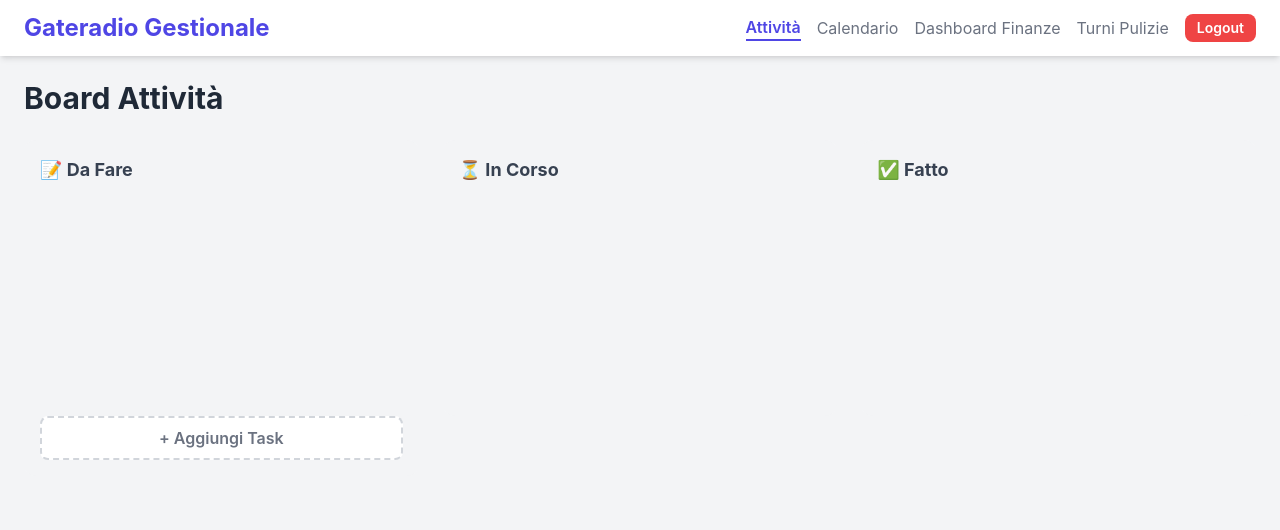
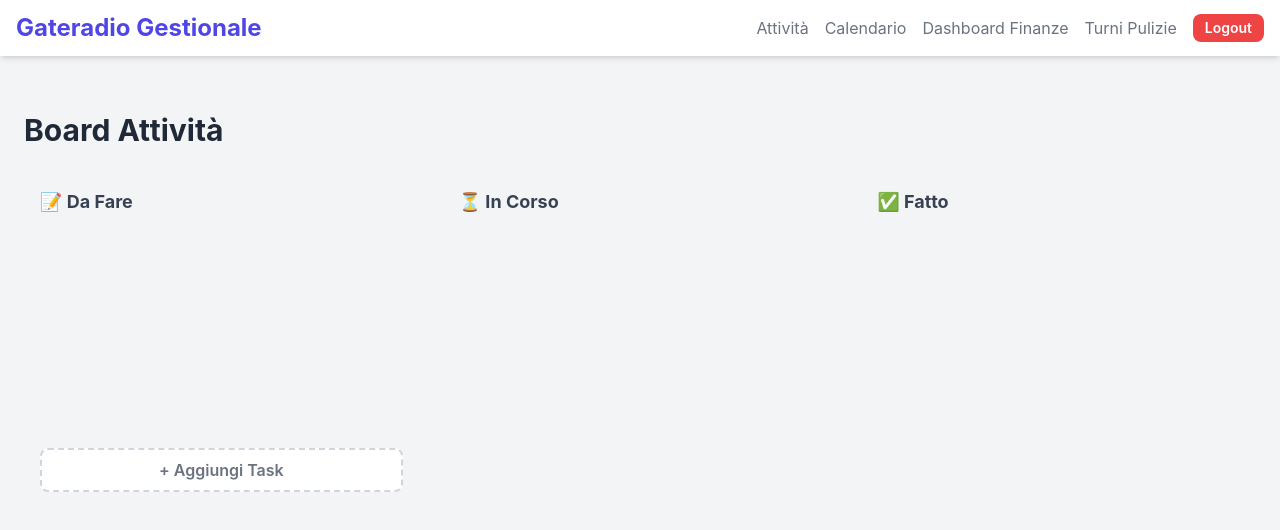
Before and after one commit to krakenstudio8b/StudioKrakenGate, a plain HTML site: page Gestionale Studio/index.html in a window 1280 px wide. Drawn offline with nearby package versions, Linux system fonts and the light colour scheme; no server answers.

Commit message:
Update index.html

```diff
--- a/Gestionale Studio/index.html
+++ b/Gestionale Studio/index.html
@@ -11,16 +11,23 @@
 </head>
 <body class="text-gray-800">
 
-    <nav class="bg-white shadow-md">
-        <div class="container mx-auto px-6 py-3 flex justify-between items-center">
-            <div class="text-2xl font-bold text-indigo-600">Gateradio Gestionale</div>
-            <div class="flex items-center space-x-4">
-                <a href="index.html" class="text-indigo-600 border-b-2 border-indigo-600 font-semibold">Attività</a>
-                <a href="calendario.html" class="text-gray-500 hover:text-indigo-600">Calendario</a>
-                <a href="finanze.html" class="text-gray-500 hover:text-indigo-600">Dashboard Finanze</a>
-                <a href="pulizie.html" class="text-gray-500 hover:text-indigo-600">Turni Pulizie</a>
-                <a id="admin-panel-link" href="admin.html" class="text-gray-500 hover:text-indigo-600 hidden">Pannello Admin</a>
-                <button id="logout-btn" class="bg-red-500 text-white font-semibold text-sm py-1 px-3 rounded-lg hover:bg-red-600 transition-colors">Logout</button>
+    <nav class="bg-white shadow-md mb-8">
+        <div class="container mx-auto px-4 py-3">
+            <div class="flex flex-col md:flex-row md:justify-between md:items-center">
+
+                <div class="text-2xl font-bold text-indigo-600 text-center md:text-left">
+                    Gateradio Gestionale
+                </div>
+
+                <div class="flex flex-col items-center mt-4 space-y-2 md:flex-row md:mt-0 md:space-y-0 md:space-x-4">
+                    <a href="index.html" class="text-gray-500 hover:text-indigo-600">Attività</a>
+                    <a href="calendario.html" class="text-gray-500 hover:text-indigo-600">Calendario</a>
+                    <a href="finanze.html" class="text-gray-500 hover:text-indigo-600">Dashboard Finanze</a>
+                    <a href="pulizie.html" class="text-gray-500 hover:text-indigo-600">Turni Pulizie</a>
+                    <a id="admin-panel-link" href="admin.html" class="text-gray-500 hover:text-indigo-600 hidden">Pannello Admin</a>
+                    <button id="logout-btn" class="bg-red-500 text-white font-semibold text-sm py-1 px-3 rounded-lg hover:bg-red-600 transition-colors mt-2 md:mt-0">Logout</button>
+                </div>
+
             </div>
         </div>
     </nav>
```
